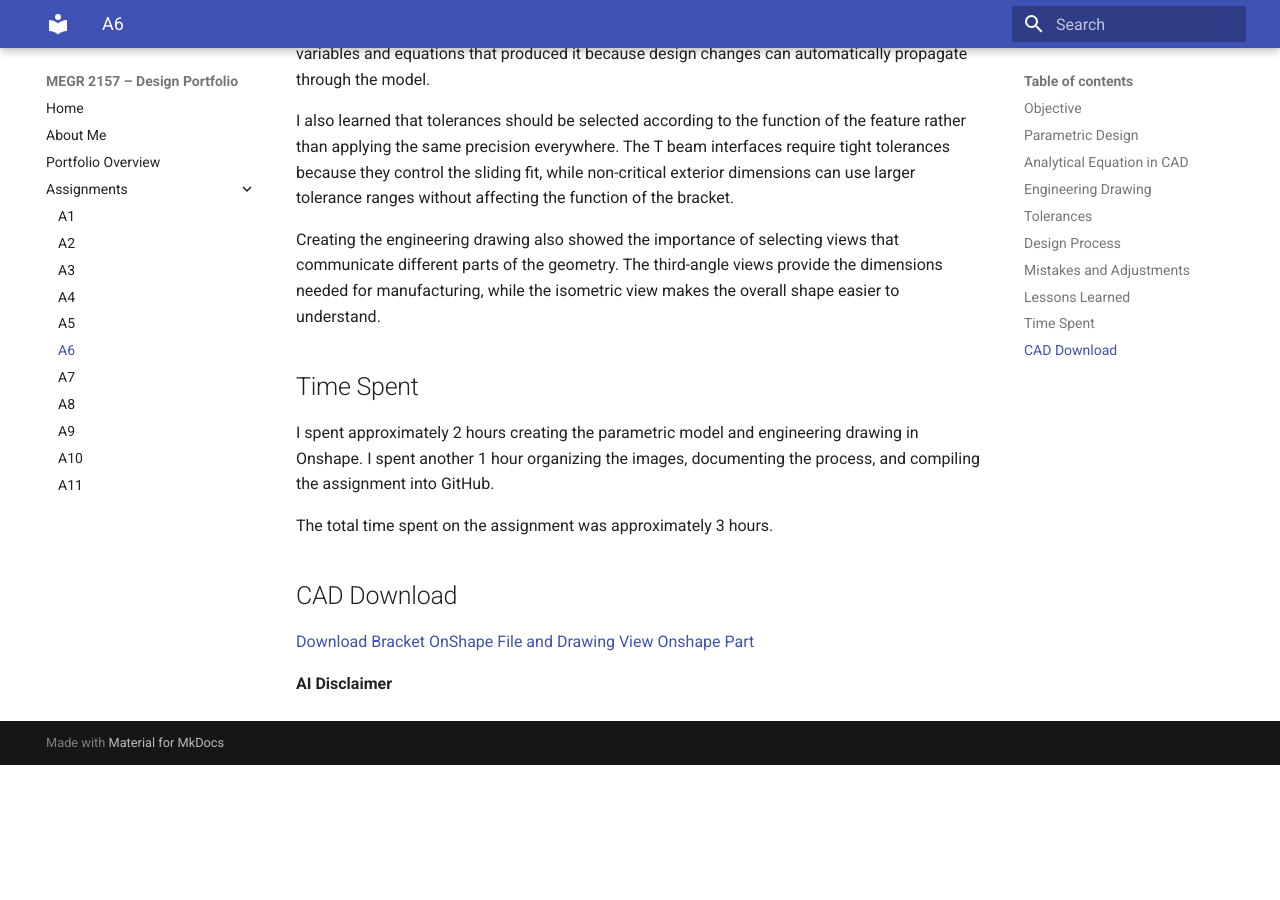
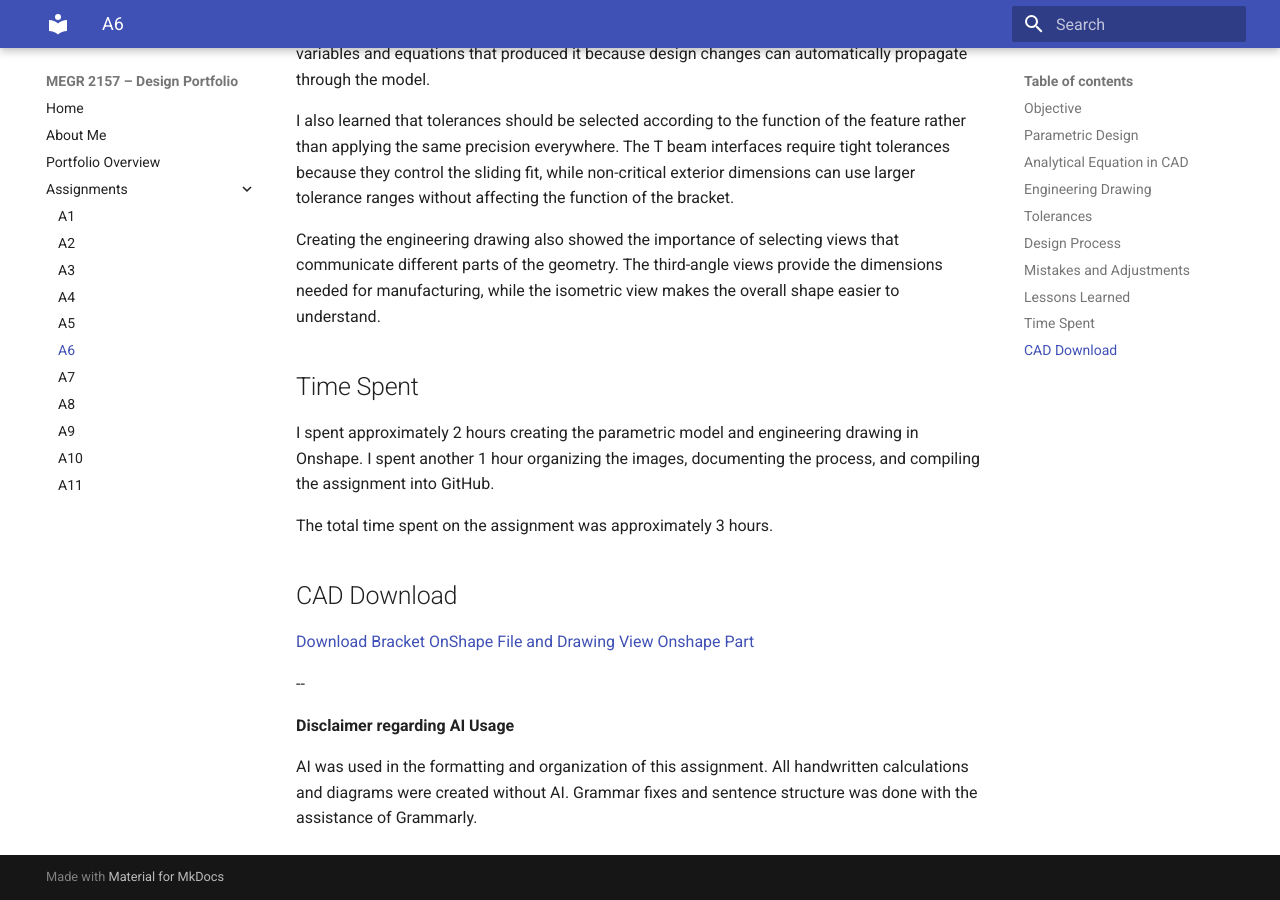
Before and after one commit to OwenHare/design-projects-portfolio, an MkDocs documentation site: the page built from docs/assignments/A06/index.md, in a window 1280 px wide and 900 px high, scrolled down 6943 px. Built offline with MkDocs 1.6.1 and Material for MkDocs 9.7.7, drawn with Linux system fonts in a browser that asks for light colours; before the commit the page ends 7708 px from its top, so only the background shows below that.

Commit message:
Update index.md

```diff
--- a/docs/assignments/A06/index.md
+++ b/docs/assignments/A06/index.md
@@ -107,4 +107,8 @@ The total time spent on the assignment was approximately 3 hours.
 [Download Bracket OnShape File and Drawing](https://drive.google.com/drive/folders/1vx22M3warD9f-V7tWdSivsqSOmH_vnAy?usp=sharing)
 [View Onshape Part](https://cad.onshape.com/documents/c7fb525f3044bad3a86923b3/w/4980922cf18a1775be701a4f/e/ca9c0c25a5aa52cdaa822ca6?renderMode=0&uiState=6abb38b5139db12ef3047496)
 
-**AI Disclaimer**
+--
+
+**Disclaimer regarding AI Usage**
+
+AI was used in the formatting and organization of this assignment. All handwritten calculations and diagrams were created without AI. Grammar fixes and sentence structure was done with the assistance of Grammarly.
```
